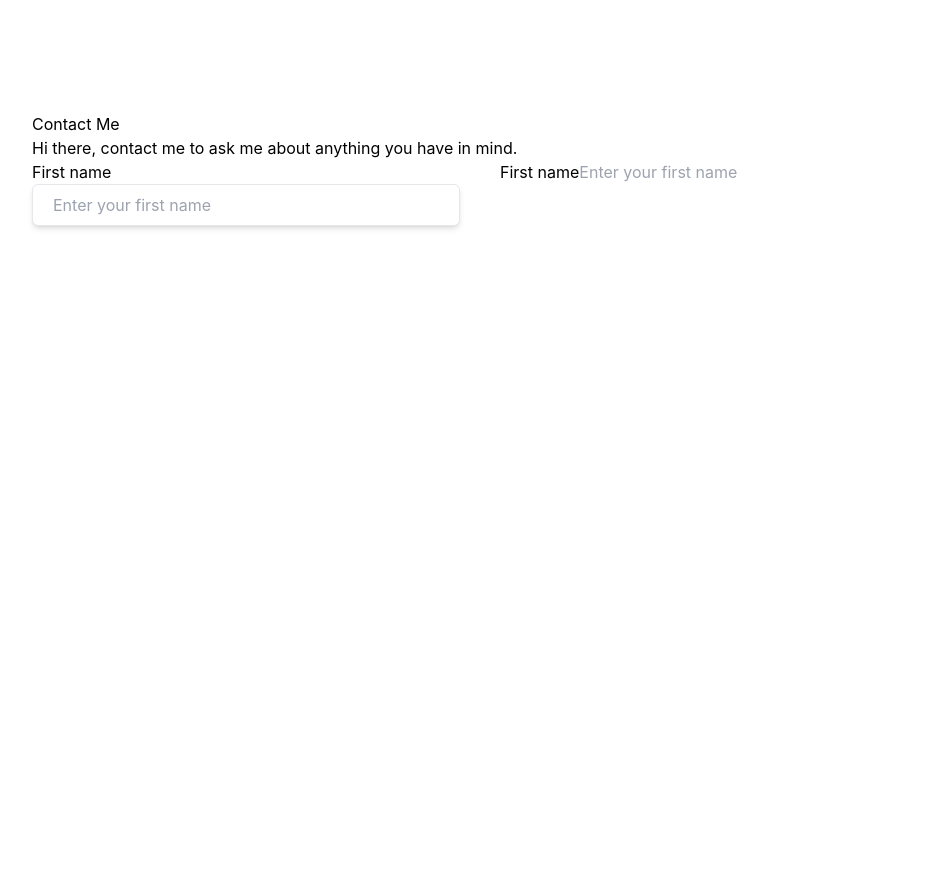
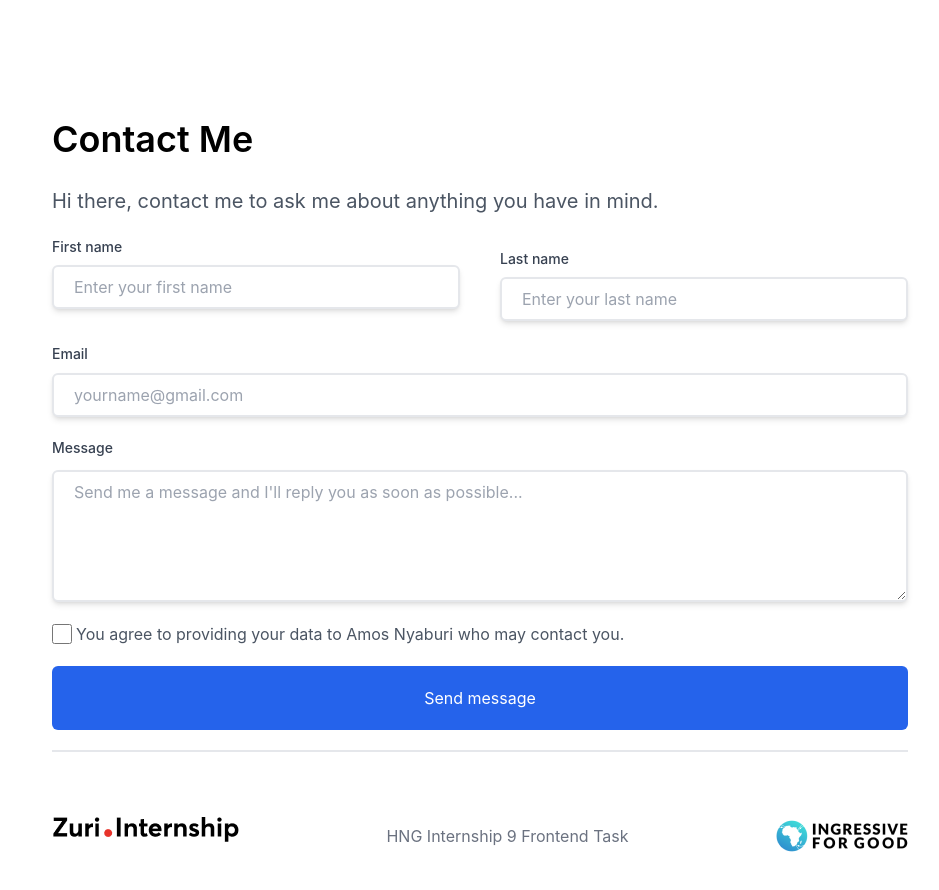
Before and after one commit to Mogakamo/linktree-clone, a React (Vite) app: page /contact in a window 1280 px wide. Shown: the top 890 px of the page, without its empty margins (160-1099 px from the left). Built offline with nearby package versions, Linux system fonts and the light colour scheme.

Commit message:
[ui]: Contact page is done

```diff
--- a/src/routes/Contact.tsx
+++ b/src/routes/Contact.tsx
@@ -1,24 +1,82 @@
 import React from "react";
+import Footer from "../components/Footer";
 
 const Contact = () => {
   return (
-    <div className="mx-48 my-28 h-screen">
-      <h1 className="text-">Contact Me</h1>
-      <p>Hi there, contact me to ask me about anything you have in mind.</p>
-
-      <div className="grid grid-cols-2 gap-10">
-        <div className="flex flex-col">
-          <label htmlFor="f_name">First name</label>
+    <div className="md:mx-48 md:my-28 my-10 px-5 h-auto space-y-5">
+      <h1 className="text-[36px] font-semibold">Contact Me</h1>
+      <p className="text-[20px] text-gray-600 leading-[30px]">
+        Hi there, contact me to ask me about anything you have in mind.
+      </p>
+      <div className="md:grid grid-cols-2 gap-10 mt-5 ">
+        <div className="flex flex-col space-y-2">
+          <label
+            htmlFor="f_name"
+            className="text-[14px] text-gray-700 font-medium"
+          >
+            First name
+          </label>
           <input
             type="text"
             placeholder="Enter your first name"
-            className="border px-5 py-2 rounded-md shadow-md"
+            className="border-2 px-5 py-2 rounded-md shadow-md outline-none"
           />
         </div>
-        <div>
-          <label htmlFor="f_name">First name</label>
-          <input type="text" placeholder="Enter your first name" />
+        <div className="flex flex-col space-y-2 mt-3">
+          <label
+            htmlFor="f_name"
+            className="text-[14px] text-gray-700 font-medium"
+          >
+            Last name
+          </label>
+          <input
+            type="text"
+            placeholder="Enter your last name"
+            className="border-2 px-5 py-2 rounded-md shadow-md  outline-none"
+          />
         </div>
+      </div>
+      <div className=" space-y-2">
+        <label
+          htmlFor="email"
+          className="text-[14px] text-gray-700 font-medium"
+        >
+          Email
+        </label>
+        <input
+          type="email"
+          placeholder="yourname@gmail.com"
+          className="w-full border-2 px-5 py-2 rounded-md  outline-none shadow-md"
+        />
+      </div>
+      <div className="flex flex-col space-y-3">
+        <label
+          htmlFor="message"
+          className="text-[14px] text-gray-700 font-medium"
+        >
+          Message
+        </label>
+        <textarea
+          placeholder="Send me a message and I'll reply you as soon as possible..."
+          className="border-2 px-5 py-2 rounded-md shadow-md outline-none h-[132px]"
+        ></textarea>
+      </div>
+      <div className="space-x-1 flex items-center">
+        <input
+          type="checkbox"
+          id=""
+          placeholder=""
+          className="h-[20px] w-[20px] rounded-lg"
+        />
+        <span className="text-[16px] text-gray-600">
+          You agree to providing your data to Amos Nyaburi who may contact you.
+        </span>
+      </div>
+      <button className="w-full bg-blue-600 px-[12px] text-white rounded-md py-[20px]">
+        Send message
+      </button>
+      <div className="border-t-2 ">
+        <Footer />
       </div>
     </div>
   );
```
